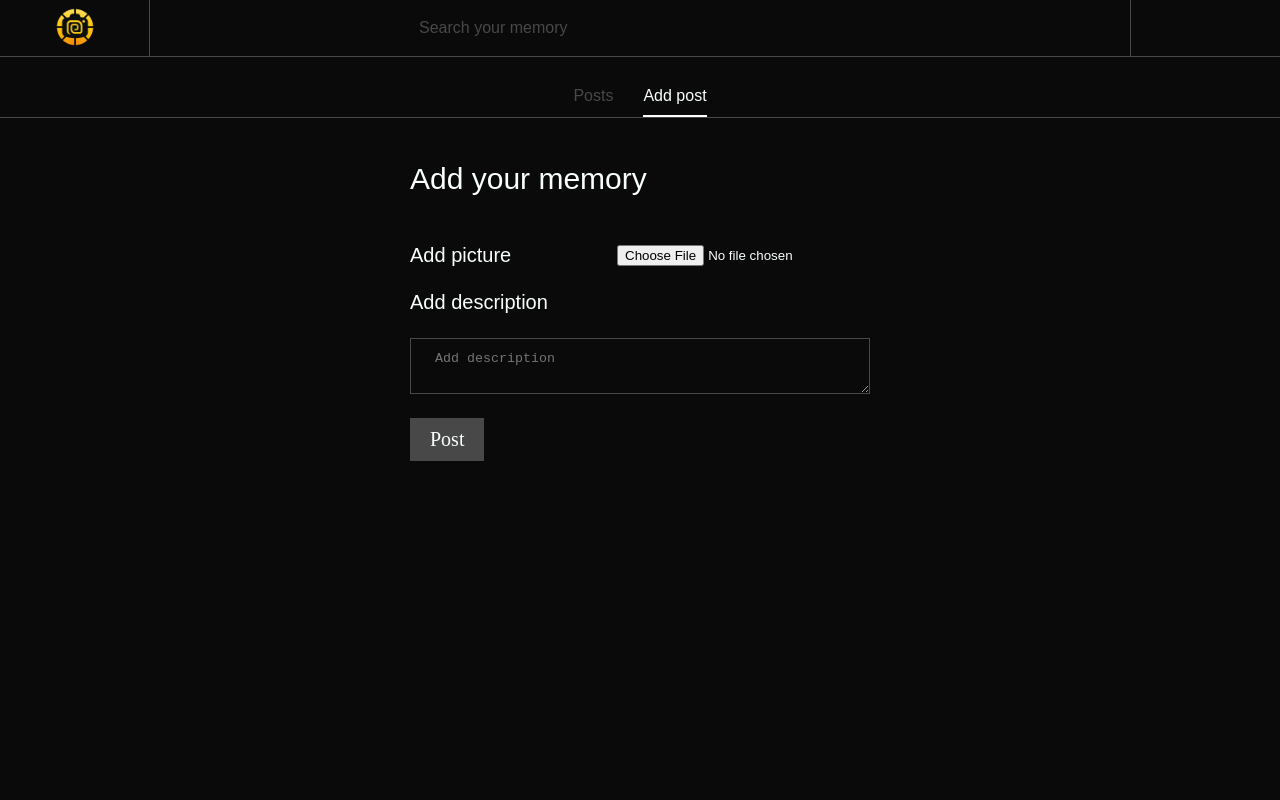
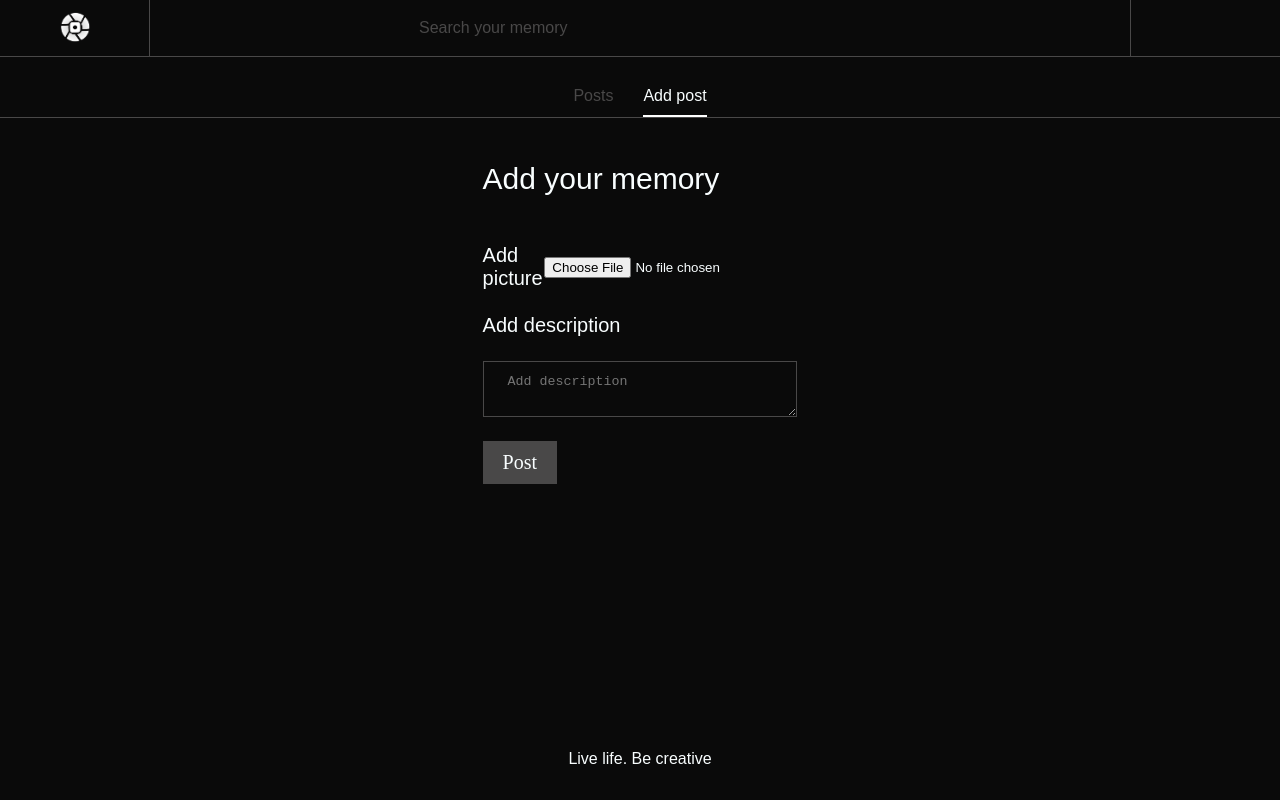
Before and after one commit to EgorFray/photoGallery, a React (Vite) app in the folder frontend/gallery/: page /create in a window 1280 px wide. Built offline with nearby package versions, Linux system fonts and the light colour scheme; no server answers.

Commit message:
Frontend: add new Logo; add Layout component to fix Footer position

```diff
--- /dev/null
+++ b/frontend/gallery/src/components/Layout.jsx
@@ -0,0 +1,7 @@
+import styles from "./Layout.module.css";
+
+function Layout({ children }) {
+	return <div className={styles.layout}>{children}</div>;
+}
+
+export default Layout;
--- /dev/null
+++ b/frontend/gallery/src/components/Layout.module.css
@@ -0,0 +1,5 @@
+.layout {
+	display: flex;
+	flex-direction: column;
+	min-height: 100vh;
+}
--- a/frontend/gallery/src/components/Main.module.css
+++ b/frontend/gallery/src/components/Main.module.css
@@ -1,4 +1,5 @@
 section {
+	flex: 1;
 	max-width: 114rem;
 	margin: 0 auto;
 }
--- a/frontend/gallery/src/pages/CreatePost.jsx
+++ b/frontend/gallery/src/pages/CreatePost.jsx
@@ -2,16 +2,19 @@
 import Main from "../components/Main";
 import NavBar from "../components/NavBar";
 import CreatePostForm from "../components/CreatePostForm";
+import Layout from "../components/Layout";
+import Footer from "../components/Footer";
 
 function CreatePost() {
 	return (
-		<>
+		<Layout>
 			<NavBar />
 			<Header />
 			<Main>
 				<CreatePostForm />
 			</Main>
-		</>
+			<Footer />
+		</Layout>
 	);
 }
 
--- a/frontend/gallery/src/pages/MainPage.jsx
+++ b/frontend/gallery/src/pages/MainPage.jsx
@@ -1,25 +1,22 @@
 import { useState } from "react";
 import Footer from "../components/Footer";
 import Header from "../components/Header";
+import Layout from "../components/Layout";
 import List from "../components/List";
 import Main from "../components/Main";
 import NavBar from "../components/NavBar";
 
 function MainPage() {
-	const [isOpen, setIsOpen] = useState(false);
-
-	function toggleForm() {
-		setIsOpen(!isOpen);
-	}
-
 	return (
 		<div>
+			<Layout>
 				<NavBar />
 				<Header />
 				<Main>
 					<List />
 				</Main>
 				<Footer />
+			</Layout>
 		</div>
 	);
 }
--- a/frontend/gallery/src/pages/PostDetail.jsx
+++ b/frontend/gallery/src/pages/PostDetail.jsx
@@ -1,17 +1,18 @@
 import Footer from "../components/Footer";
+import Layout from "../components/Layout";
 import Main from "../components/Main";
 import NavBar from "../components/NavBar";
 import PostContent from "../components/PostContent";
 
 function PostDetail() {
 	return (
-		<div>
+		<Layout>
 			<NavBar />
 			<Main>
 				<PostContent />
 			</Main>
 			<Footer />
-		</div>
+		</Layout>
 	);
 }
 
```
Also changed, not shown: frontend/gallery/public/Logo.png, 1 other file (tests, documents, lock files or other folders). Lines whose indentation alone changed are shown as unchanged.
